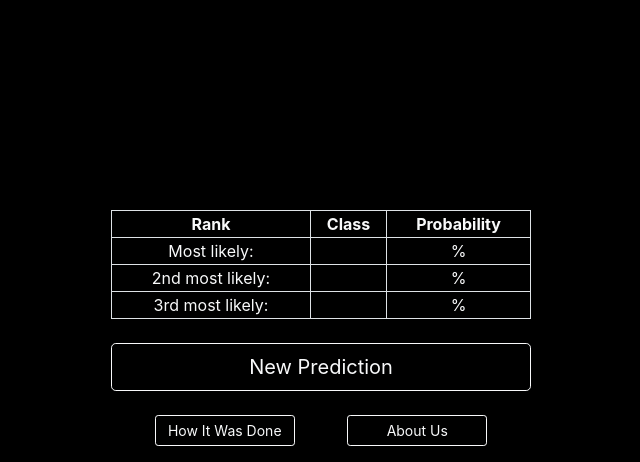
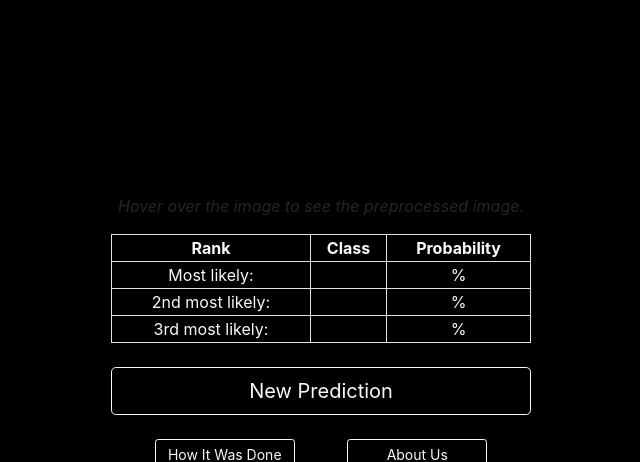
Before and after one commit to roxxuz/blue-ml-predict, a Flask app: template templates/predict.html in a window 1280 px wide. Shown: the part 231-693 px from the top of the page, without its empty margins (319-959 px from the left). Run offline with Flask 2, Linux system fonts and the light colour scheme; the template is opened without the code that fills it, so the values that code supplies are empty.

Commit message:
Added text below image.

```diff
--- a/templates/predict.html
+++ b/templates/predict.html
@@ -14,7 +14,7 @@
       <img id="predict-image" src="{{ original_image_path }}" onmouseover="hover(this);" onmouseout="unhover(this);"
         class="border border-light mb-2" />
     </div>
-
+          <p id="image-text" ><i>Hover over the image to see the preprocessed image.</i></p>
     <p class="text-light"></p>
     <table id="predict-table" class="table-bordered text-light">
       <tr>
```
